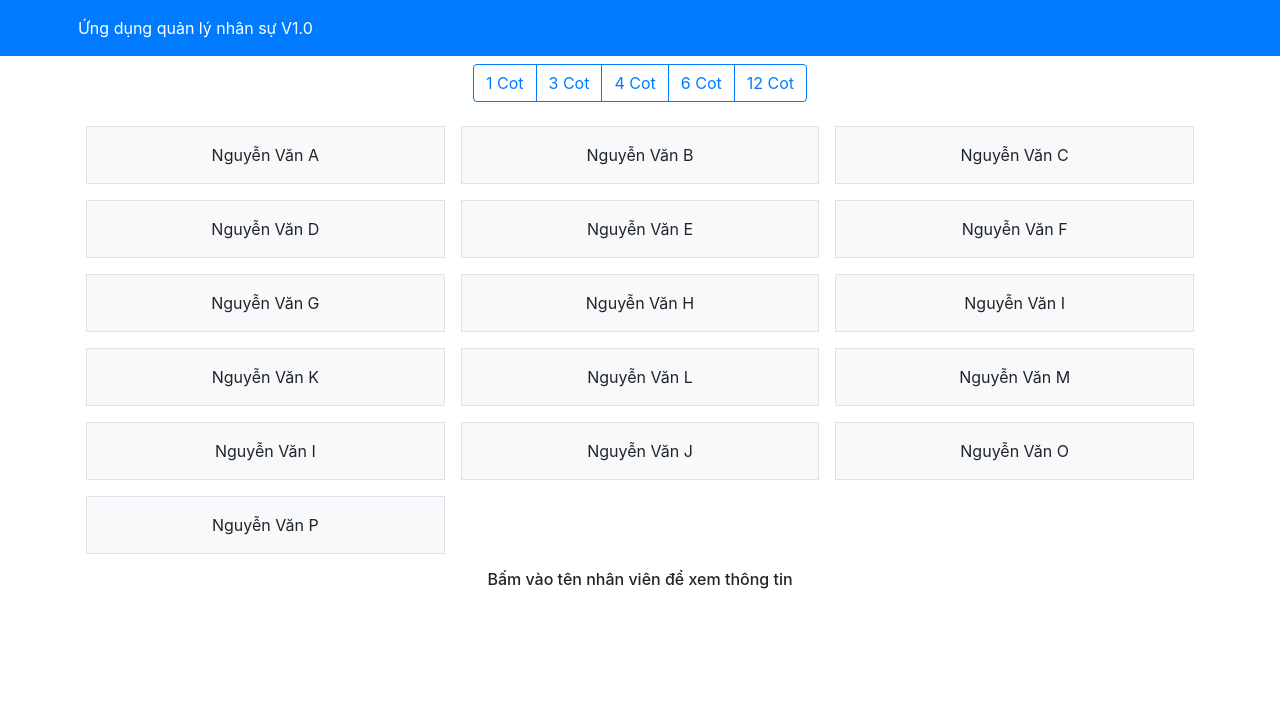
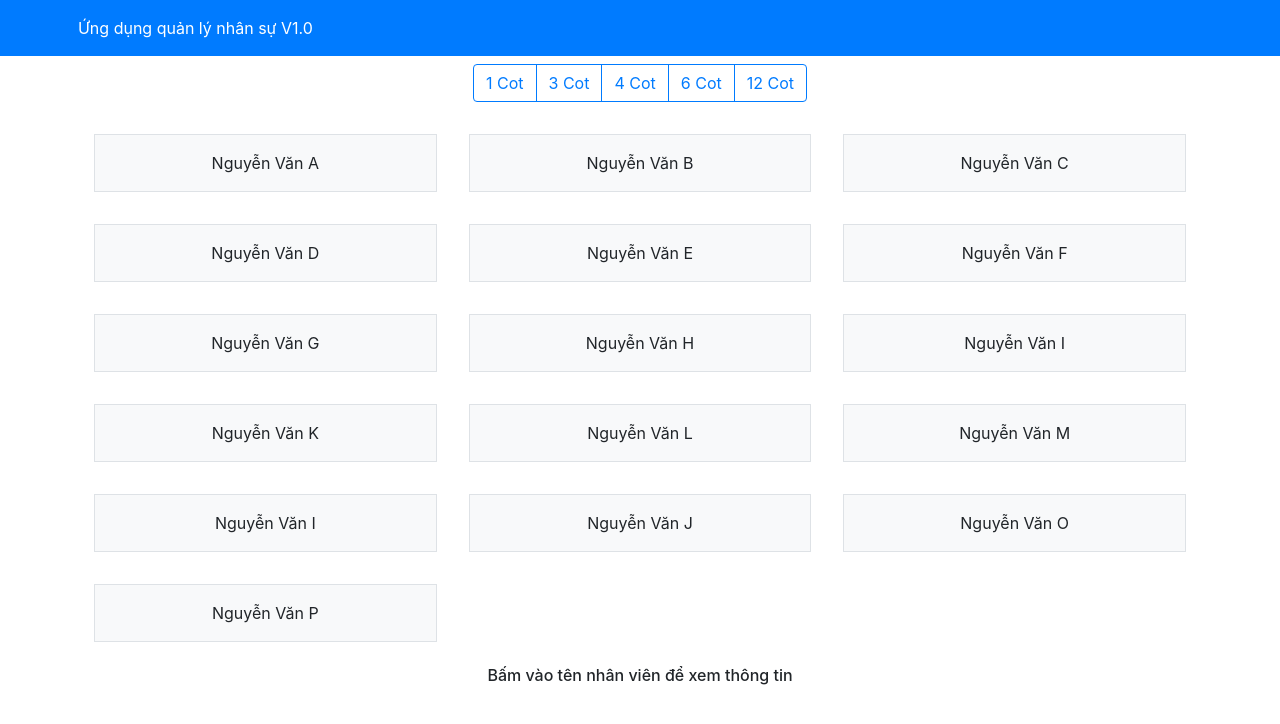
Before and after one commit to tuanvxfx16058/Asm1, a React (Create React App) app: page / in a window 1280 px wide. Shown: the top 724 px of the page. Built offline with nearby package versions, Linux system fonts and the light colour scheme.

Commit message:
commit 12

```diff
--- a/src/components/StaffListComponent.js
+++ b/src/components/StaffListComponent.js
@@ -7,11 +7,9 @@ export default class StaffListComponent extends Component {
     super(props);
     this.state = {
       selectstaffs: null,
-      classdefault: "col-xs-12 col-sm-6 col-md-4 p-2"
+      classdefault: "col-xs-12 col-sm-6 col-md-4 p-3 class"
     };
   }
-
-
 
   ListDetail(staff) {
     this.setState({ selectstaffs: staff });
```
